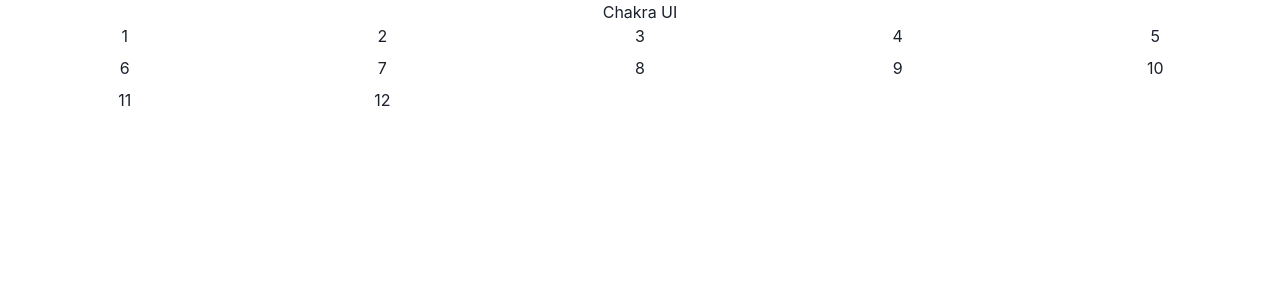
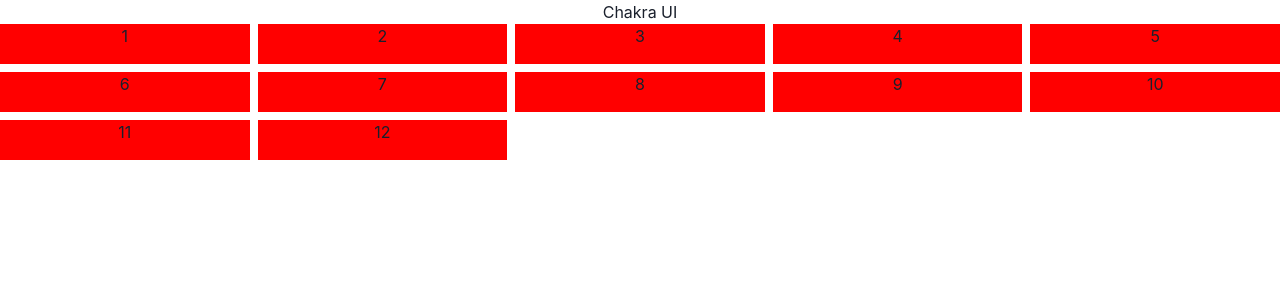
Before and after one commit to ankitsng0007/AnkitRepo, a React (Create React App) app in the folder RCT-101/Day-18/Asgn-1/chakra-ui/: page / in a window 1280 px wide. Shown: the top 300 px of the page. Built offline with nearby package versions, Linux system fonts and the light colour scheme.

Commit message:
file added

```diff
--- a/RCT-101/Day-18/Asgn-1/chakra-ui/src/Component/Layout.jsx
+++ b/RCT-101/Day-18/Asgn-1/chakra-ui/src/Component/Layout.jsx
@@ -6,7 +6,7 @@ export const Layout=()=>{
         <Box>
             <SimpleGrid columns={{base:1,sm:2,md:3,lg:4,xl:5,"2xl":6}} spacing={2}>
             {items.map((el)=>(
-                <Box key={el}>{el}</Box>
+                <Box bg="red" height={10} key={el}>{el}</Box>
             ))}
             </SimpleGrid>
             </Box>
```
